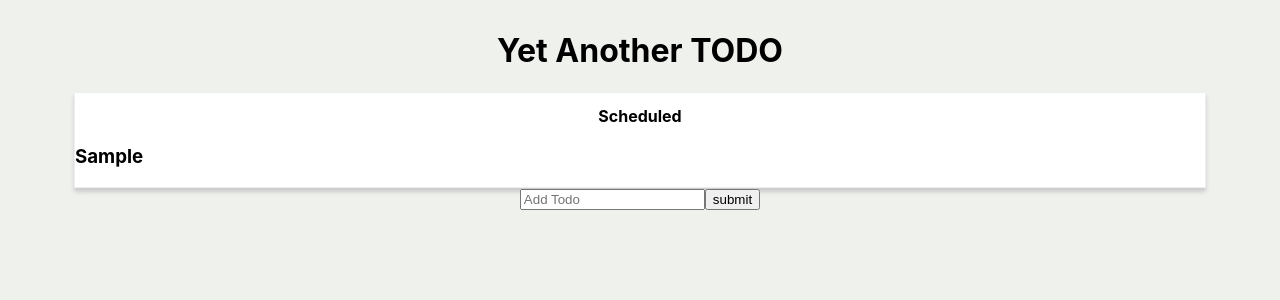
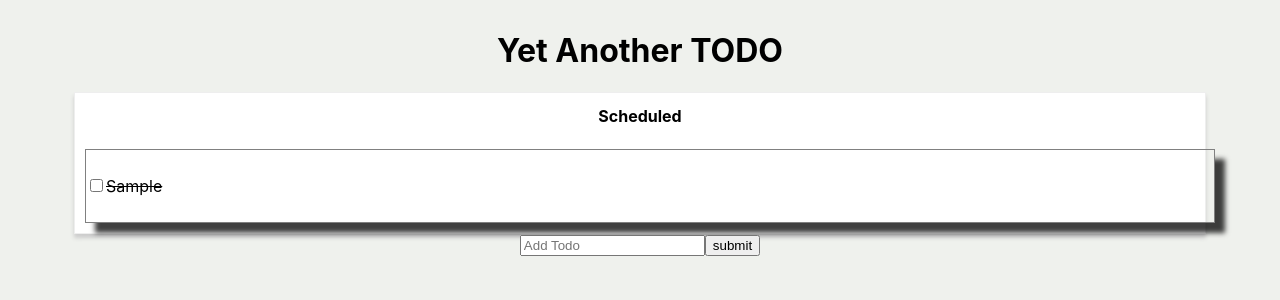
Before and after one commit to Bishalsarang/Todo, a React (Create React App) app: page / in a window 1280 px wide. Both pictures are taken after typing "Sample" into the empty fields and a click on the input "submit". Shown: the top 300 px of the page. Built offline with nearby package versions, Linux system fonts and the light colour scheme.

Commit message:
Add check button for completed tasks

```diff
--- a/src/App.js
+++ b/src/App.js
@@ -17,18 +17,24 @@ class App extends React.Component {
   }
 
   addToDo = item => {
-    console.log('OMG called', item);
-    console.log(this);
     this.setState({
       todos: [...this.state.todos, item],
     });
+  };
+
+  toggleCompleted = id => {
+    const selectedTodo = this.state.todos.filter(todo => {
+      return todo.id === id;
+    })[0];
+    console.log(selectedTodo);
+    selectedTodo.completed = !selectedTodo.completed;
   };
 
   render() {
     return (
       <div className="app container">
         <Header />
-        <Body todos={this.state.todos} />
+        <Body todos={this.state.todos} toggleCompleted={this.toggleCompleted} />
         <Add addToDo={this.addToDo} />
       </div>
     );
--- a/src/components/Add/index.js
+++ b/src/components/Add/index.js
@@ -11,14 +11,15 @@ export default class Add extends Component {
 
   onSubmit = e => {
     e.preventDefault();
-
-    console.log(this.state.title);
+    if (this.state.title) {
       this.props.addToDo({
         id: 3,
         title: this.state.title,
         description: 'very difficult',
+        completed: true,
         priority: 'low',
       });
+    }
 
     this.setState({
       title: '',
--- a/src/components/Body/index.js
+++ b/src/components/Body/index.js
@@ -11,7 +11,12 @@ export default class Body extends Component {
     return (
       <>
         {this.props.todos.length ? (
-          <Column name="Scheduled" id="scheduled" todos={this.props.todos} />
+          <Column
+            name="Scheduled"
+            id="scheduled"
+            todos={this.props.todos}
+            toggleCompleted={this.props.toggleCompleted}
+          />
         ) : (
           <p style={{ background: 'green', color: 'white', height: '20vh' }}>Hurray Nothing to do</p>
         )}
--- a/src/components/Column/index.js
+++ b/src/components/Column/index.js
@@ -13,7 +13,7 @@ export default class Column extends Component {
     return (
       <div className="column" id={id}>
         <h2 className="column__header">{name}</h2>
-        <Todos todos={todos} />
+        <Todos todos={todos} toggleCompleted={this.props.toggleCompleted} />
       </div>
     );
   }
--- a/src/components/TodoItem.js
+++ b/src/components/TodoItem.js
@@ -1,20 +1,50 @@
 import React, { Component } from 'react';
+
+const taskWrapperStyle = {
+  border: '1px solid gray',
+  display: 'inline-block',
+  width: '100%',
+  margin: '10px',
+  padding: '10px 0px',
+  WebkitBoxShadow: '10px 10px 5px 0px rgba(0,0,0,0.75)',
+  MozBoxShadow: '10px 10px 5px 0px rgba(0,0,0,0.75)',
+  boxShadow: '10px 10px 5px 0px rgba(0,0,0,0.75)',
+};
+
+const titleStyle = {
+  display: 'inline-block',
+};
+
+const completedStyle = {
+  textDecoration: 'line-through',
+};
 
 export default class TodoItem extends Component {
   constructor(props) {
     super(props);
+
+    this.state = {
+      completed: this.props.todo.completed,
+    };
   }
 
+  onCheckBoxChanged = e => {
+    this.props.toggleCompleted(this.props.todo.id);
+
+    this.setState({
+      completed: !this.state.completed,
+    });
+  };
+
   render() {
+    console.log(this.state);
+    const { title } = this.props.todo;
+    console.log(this.props.todo.completed);
     return (
-      <p
-        style={{
-          textAlign: 'left',
-          padding: '10px',
-        }}
-      >
-        Hello
-      </p>
+      <div className="task-wrapper" style={taskWrapperStyle}>
+        <input type="checkbox" onChange={this.onCheckBoxChanged} />
+        <p style={this.props.todo.completed ? { ...titleStyle, ...completedStyle } : { ...titleStyle }}>{title} </p>
+      </div>
     );
   }
 }
--- a/src/components/Todos.js
+++ b/src/components/Todos.js
@@ -4,10 +4,9 @@ import TodoItem from './TodoItem';
 export default class Todos extends Component {
   constructor(props) {
     super(props);
-    console.log('From Todos', props);
   }
 
   render() {
-    return this.props.todos.map(todo => <h3> {todo.title} </h3>);
+    return this.props.todos.map(todo => <TodoItem todo={todo} toggleCompleted={this.props.toggleCompleted} />);
   }
 }
```
Lines whose indentation alone changed are shown as unchanged.
